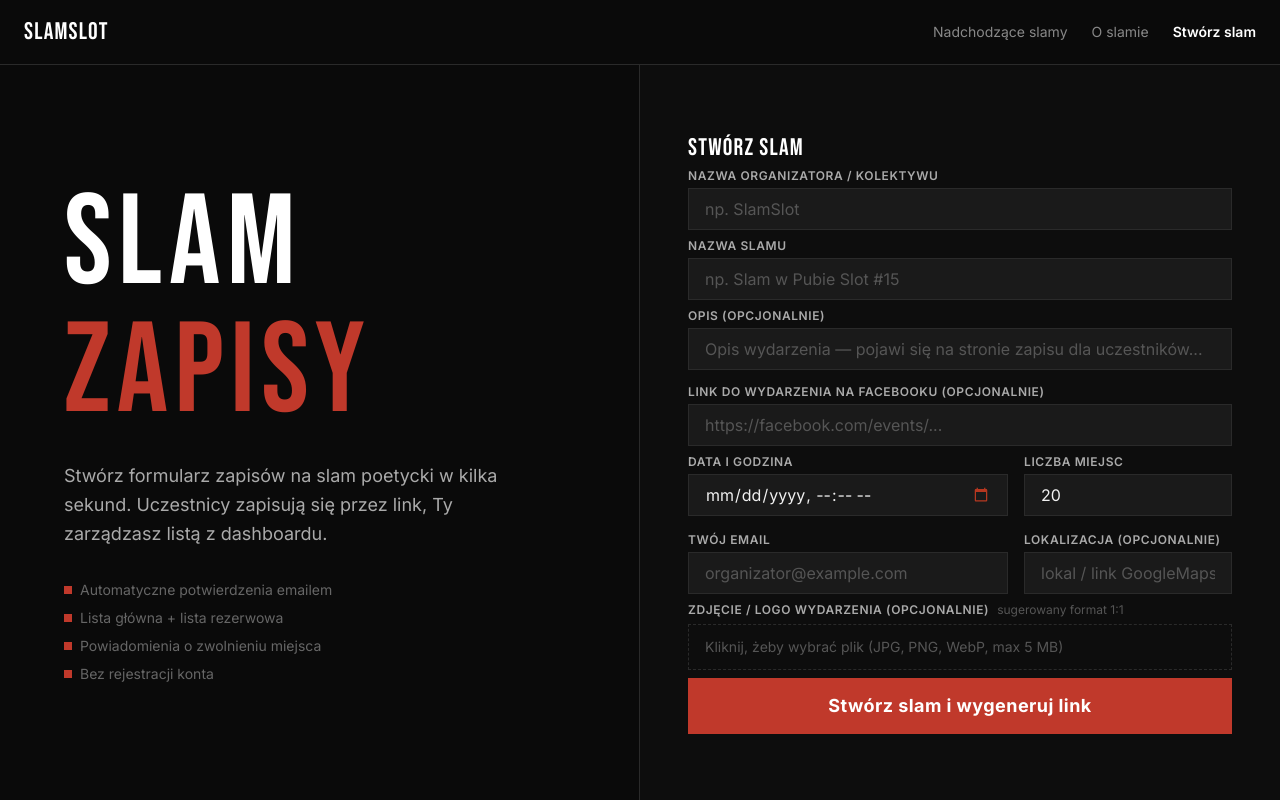
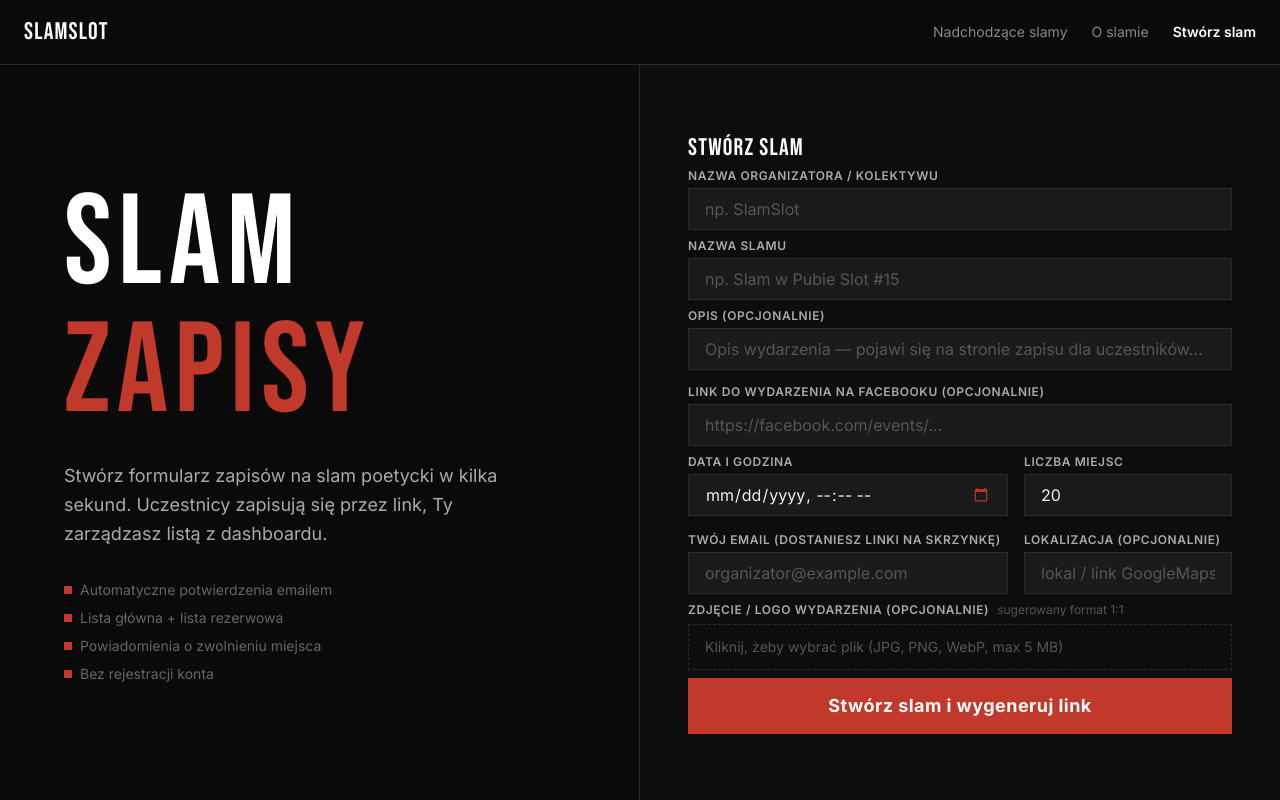
Before and after one commit to biaerti/slamslot, a Next.js app: page / in a window 1280 px wide. Built offline with nearby package versions, Linux system fonts and the light colour scheme.

Commit message:
fix: fluid title font size with clamp, add email label hint

```diff
--- a/app/slam/[id]/page.tsx
+++ b/app/slam/[id]/page.tsx
@@ -43,7 +43,10 @@ export default async function SlamPage(props: { params: Promise<{ id: string }>
           <p className="text-xs font-bold text-[#c0392b] uppercase tracking-widest mb-4">
             Slam poetycki
           </p>
-          <h1 className="font-display text-5xl lg:text-7xl text-white leading-none mb-2">
+          <h1
+            className="font-display text-white leading-none mb-2"
+            style={{ fontSize: 'clamp(1.75rem, 5vw, 4.5rem)' }}
+          >
             {slam.name}
           </h1>
           <p className="text-[#666] text-sm mb-6">{slam.organizer_name}</p>
--- a/components/create-slam-form.tsx
+++ b/components/create-slam-form.tsx
@@ -238,7 +238,7 @@ export default function CreateSlamForm() {
           required
         />
         <Input
-          label="Twój email"
+          label="Twój email (dostaniesz linki na skrzynkę)"
           type="email"
           placeholder="organizator@example.com"
           value={form.organizer_email}
```
